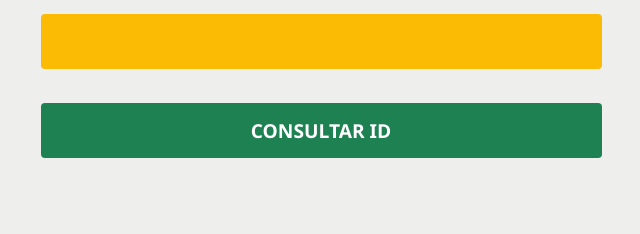
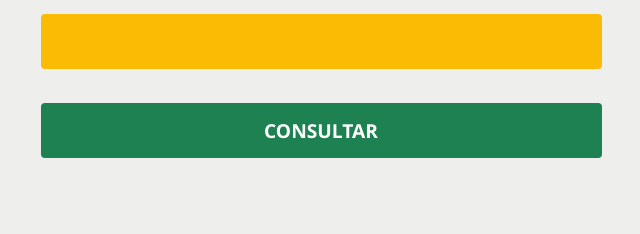
Before and after one commit to CristinaAlessandra/Desafio_Estagio_RentCars, a website: page AleRenties/update.html in a window 1280 px wide. Shown: the part 176-410 px from the top of the page, 429-1069 px from the left. Drawn offline with Linux system fonts and the light colour scheme.

Commit message:
Para padronizar os botões foi alterado o botão "Consultar ID" por "Consultar".

```diff
--- a/AleRenties/update.html
+++ b/AleRenties/update.html
@@ -24,7 +24,7 @@
             <h3 class="txt">Informe o ID:</h3>
             <input class="entrada2" type="text" name="id" id="id">
 
-            <input type="button" value="Consultar ID" class="botao" onclick="consultarIdEdit()"><br><br>
+            <input type="button" value="Consultar" class="botao" onclick="consultarIdEdit()"><br><br>
             <div class="space">
                 <h3>Dados do veículo:</h3>
             </div>
```
